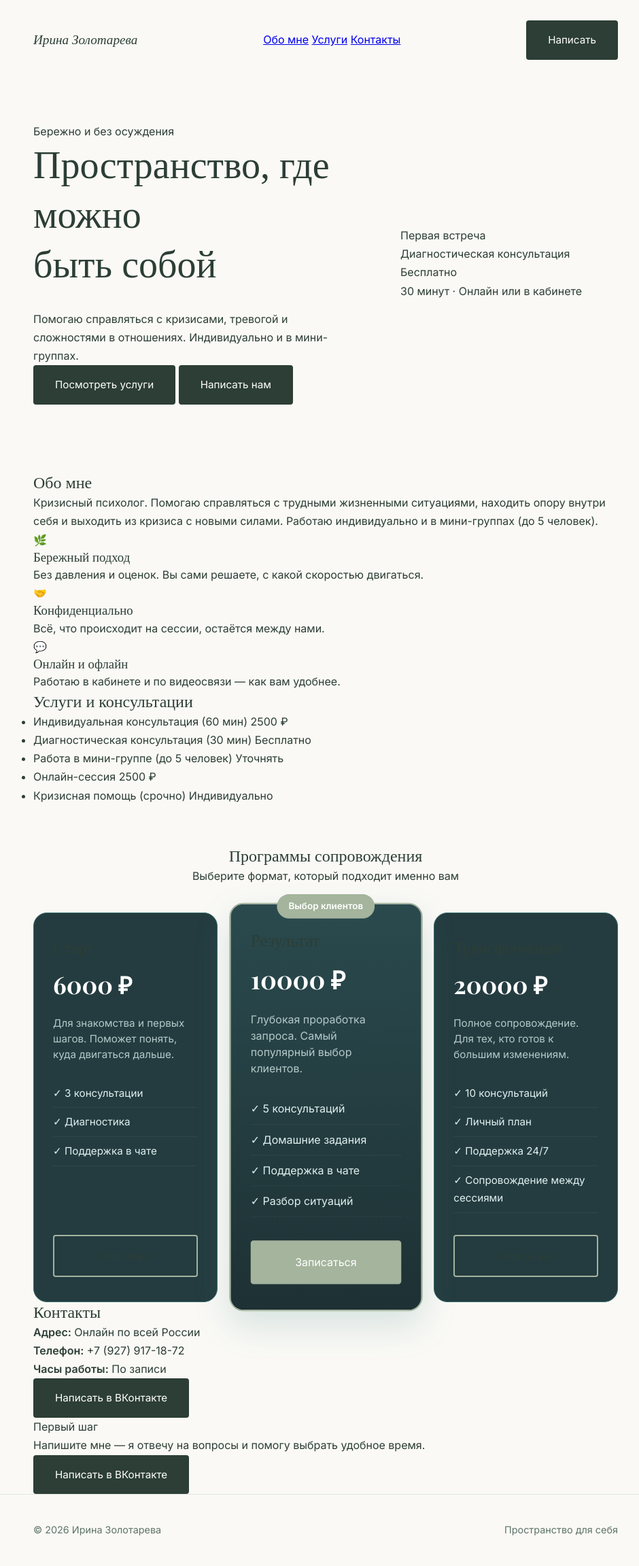
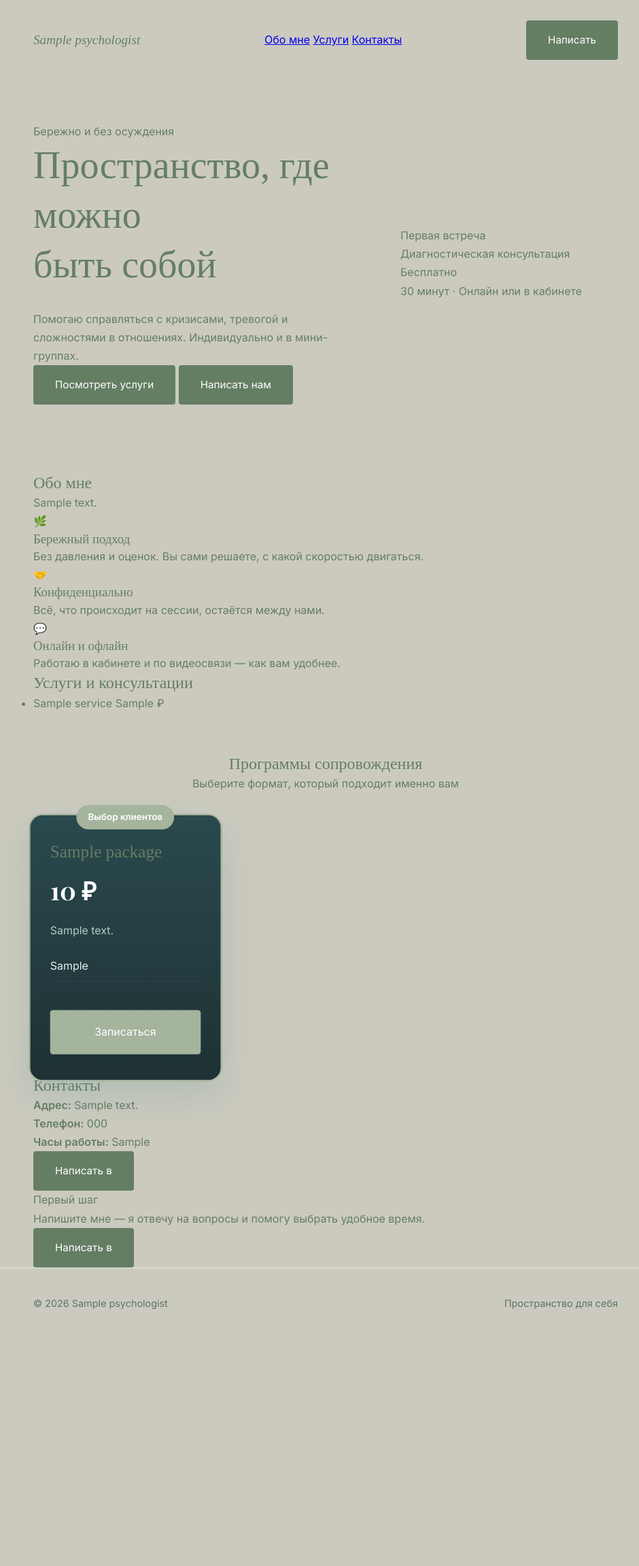
Before and after one commit to burmaldak333/demo_for_psy, a Django app: page / in a window 1280 px wide. Shown: the whole page at 68% size, without its empty margins (161-1101 px from the left). After the commit the page ends 1925 px from the top, so only its background shows below. Run offline with Django 5.2, Linux system fonts and the light colour scheme; tables that the repository leaves empty hold one stand-in row (values such as "Sample post").

Commit message:
prepare for production

```diff
--- a/demo_for_psy/urls.py
+++ b/demo_for_psy/urls.py
@@ -1,5 +1,7 @@
+from django.contrib import admin
 from django.urls import path, include
 
 urlpatterns = [
-    path('', include('demo_psy.urls')), # <--- Здесь demo_psy, а не main
+    path('admin/', admin.site.urls),  # <--- ВОТ ЭТА СТРОКА ДОЛЖНА БЫТЬ
+    path('', include('demo_psy.urls')),
 ]
--- a/demo_psy/models.py
+++ b/demo_psy/models.py
@@ -1,3 +1,44 @@
 from django.db import models
 
-# Create your models here.
+
+class Psychologist(models.Model):
+    name = models.CharField(max_length=100, verbose_name="Имя")
+    description = models.TextField(verbose_name="Описание (Обо мне)")
+    phone = models.CharField(max_length=20, verbose_name="Телефон")
+    address = models.CharField(max_length=200, verbose_name="Адрес")
+    work_hours = models.CharField(max_length=100, verbose_name="Часы работы")
+    social_link = models.URLField(verbose_name="Ссылка на соцсеть")
+
+    def __str__(self):
+        return self.name
+
+    class Meta:
+        verbose_name = "Психолог"
+        verbose_name_plural = "Психологи"  # <--- Вот это меняет название
+
+
+class Service(models.Model):
+    name = models.CharField(max_length=200, verbose_name="Название услуги")
+    price = models.CharField(max_length=50, verbose_name="Цена (можно писать 'Бесплатно')")
+
+    def __str__(self):
+        return self.name
+
+    class Meta:
+        verbose_name = "Услуга"
+        verbose_name_plural = "Услуги"  # <--- И вот это
+
+
+class Package(models.Model):
+    name = models.CharField(max_length=100, verbose_name="Название пакета")
+    price = models.IntegerField(verbose_name="Цена (только цифры)")
+    description = models.TextField(verbose_name="Описание пакета")
+    features = models.TextField(verbose_name="Что входит (каждый пункт с новой строки)")
+    is_popular = models.BooleanField(default=False, verbose_name="Сделать популярным?")
+
+    def __str__(self):
+        return self.name
+
+    class Meta:
+        verbose_name = "Пакет"
+        verbose_name_plural = "Пакеты"  # <--- И вот это
--- a/demo_psy/static/demo_psy/css/style.css
+++ b/demo_psy/static/demo_psy/css/style.css
@@ -1,6 +1,6 @@
 :root {
-    --bg: #faf9f6;        /* Теплый белый */
-    --text: #2c3e35;      /* Глубокий изумрудный */
+    --bg: #cccabf;        /* Теплый белый */
+    --text: #647e64;      /* Глубокий изумрудный */
     --text-light: #5e7368; /* Светлый зеленоватый */
     --accent: #a4b49d;    /* Шалфейный */
     --border: #e2e5df;
@@ -355,6 +355,14 @@ h1, h2, h3 {
     border-bottom: 1px solid rgba(255,255,255,0.05);
 }
 
+.package-features p {
+    margin-bottom: 8px;
+    color: #e0f0ef;
+    font-size: 0.95rem;
+    border-bottom: 1px solid rgba(255,255,255,0.05);
+    padding-bottom: 8px;
+}
+
 .btn-package {
     width: 100%;
     text-align: center;
--- a/demo_psy/templates/demo_psy/index.html
+++ b/demo_psy/templates/demo_psy/index.html
@@ -114,9 +114,7 @@
                         <div class="package-price">{{ pkg.price }} ₽</div>
                         <p class="package-desc">{{ pkg.description }}</p>
                         <ul class="package-features">
-                            {% for feature in pkg.features %}
-                                <li>✓ {{ feature }}</li>
-                            {% endfor %}
+                            {{ pkg.features|linebreaks }}
                         </ul>
                         <a href="{{ shop.social_link }}" class="btn btn-package" target="_blank">Записаться</a>
                     </div>
--- a/demo_psy/views.py
+++ b/demo_psy/views.py
@@ -1,50 +1,17 @@
 from django.shortcuts import render
+from .models import Psychologist, Service, Package
 
 
 def index(request):
-    # Обычные услуги (пойдут в левую колонку)
-    services = [
-        {'name': 'Индивидуальная консультация (60 мин)', 'price': 2500},
-        {'name': 'Диагностическая консультация (30 мин)', 'price': 'Бесплатно'},
-        {'name': 'Работа в мини-группе (до 5 человек)', 'price': 'Уточнять'},
-        {'name': 'Онлайн-сессия', 'price': 2500},
-        {'name': 'Кризисная помощь (срочно)', 'price': 'Индивидуально'},
-    ]
+    # Берем первого психолога из базы (Ирину)
+    shop = Psychologist.objects.first()
 
-    # Пакеты (пойдут отдельными карточками)
-    packages = [
-        {
-            'name': 'Старт',
-            'price': 6000,
-            'description': 'Для знакомства и первых шагов. Поможет понять, куда двигаться дальше.',
-            'features': ['3 консультации', 'Диагностика', 'Поддержка в чате'],
-            'is_popular': False
-        },
-        {
-            'name': 'Результат',
-            'price': 10000,
-            'description': 'Глубокая проработка запроса. Самый популярный выбор клиентов.',
-            'features': ['5 консультаций', 'Домашние задания', 'Поддержка в чате', 'Разбор ситуаций'],
-            'is_popular': True
-        },
-        {
-            'name': 'Трансформация',
-            'price': 20000,
-            'description': 'Полное сопровождение. Для тех, кто готов к большим изменениям.',
-            'features': ['10 консультаций', 'Личный план', 'Поддержка 24/7', 'Сопровождение между сессиями'],
-            'is_popular': False
-        },
-    ]
+    # Если база пустая, выводим заглушку (чтобы сайт не упал)
+    if not shop:
+        return render(request, 'demo_psy/index.html', {'shop': None})
 
-    shop = {
-        'name': 'Ирина Золотарева',
-        'description': 'Кризисный психолог. Помогаю справляться с трудными жизненными ситуациями, находить опору внутри себя и выходить из кризиса с новыми силами. Работаю индивидуально и в мини-группах (до 5 человек).',
-        'address': 'Онлайн по всей России',
-        'phone': '+7 (927) 917-18-72',
-        'work_hours': 'По записи',
-        'social_link': 'https://vk.ru/club218961208',
-        'social_name': 'ВКонтакте',
-    }
+    services = Service.objects.all()
+    packages = Package.objects.all()
 
     context = {
         'shop': shop,
--- a/requirements.txt
+++ b/requirements.txt
@@ -1,4 +1,4 @@
 Django
+gunicorn
 whitenoise
-gunicorn
 python-dotenv
```
Also changed, not shown: demo_for_psy/settings.py (+3 -4 lines), demo_psy/admin.py (+12 -1 lines), demo_psy/migrations/0001_initial.py (added), demo_psy/migrations/0002_alter_package_options_alter_psychologist_options_and_more.py (added).
